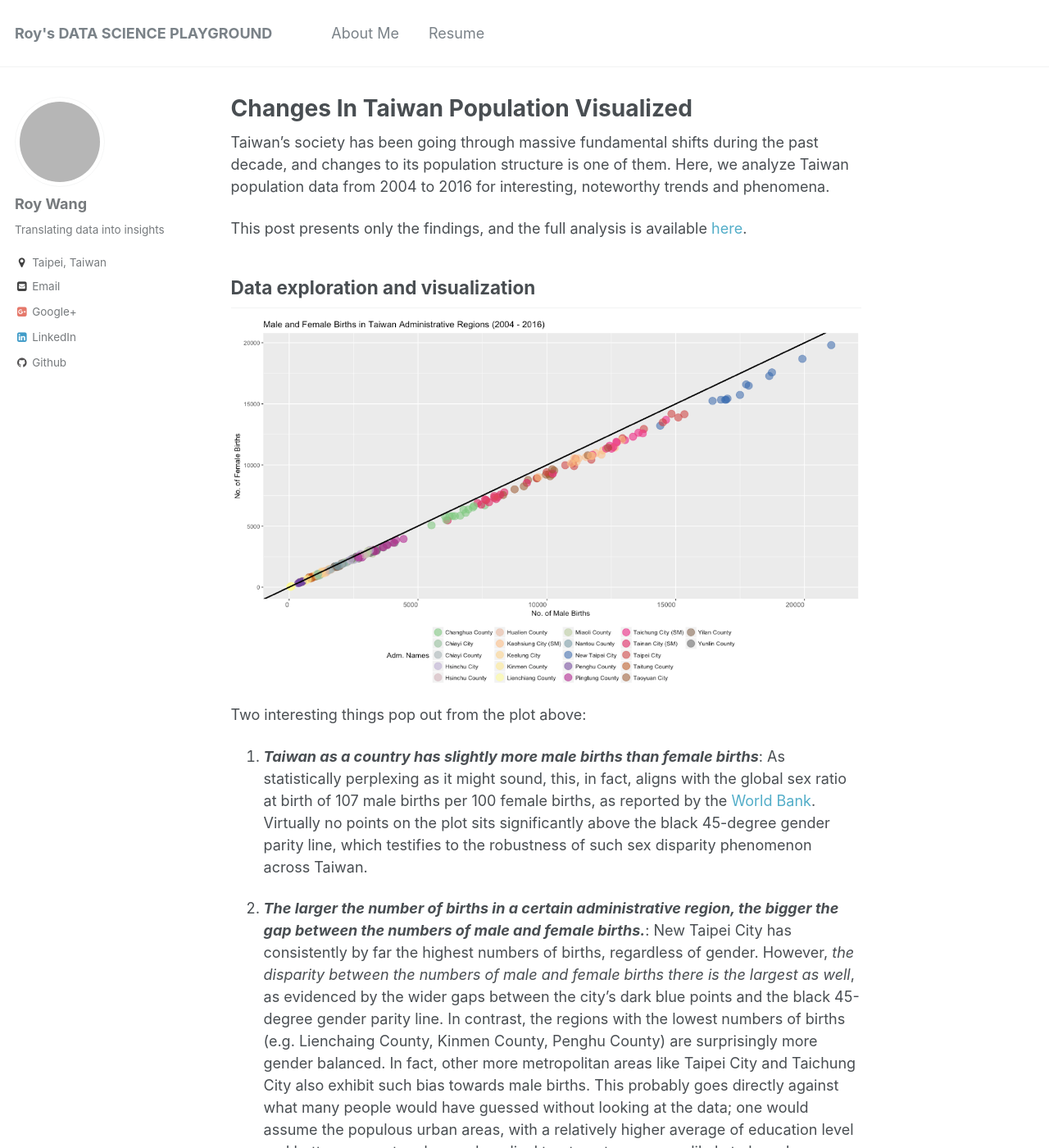
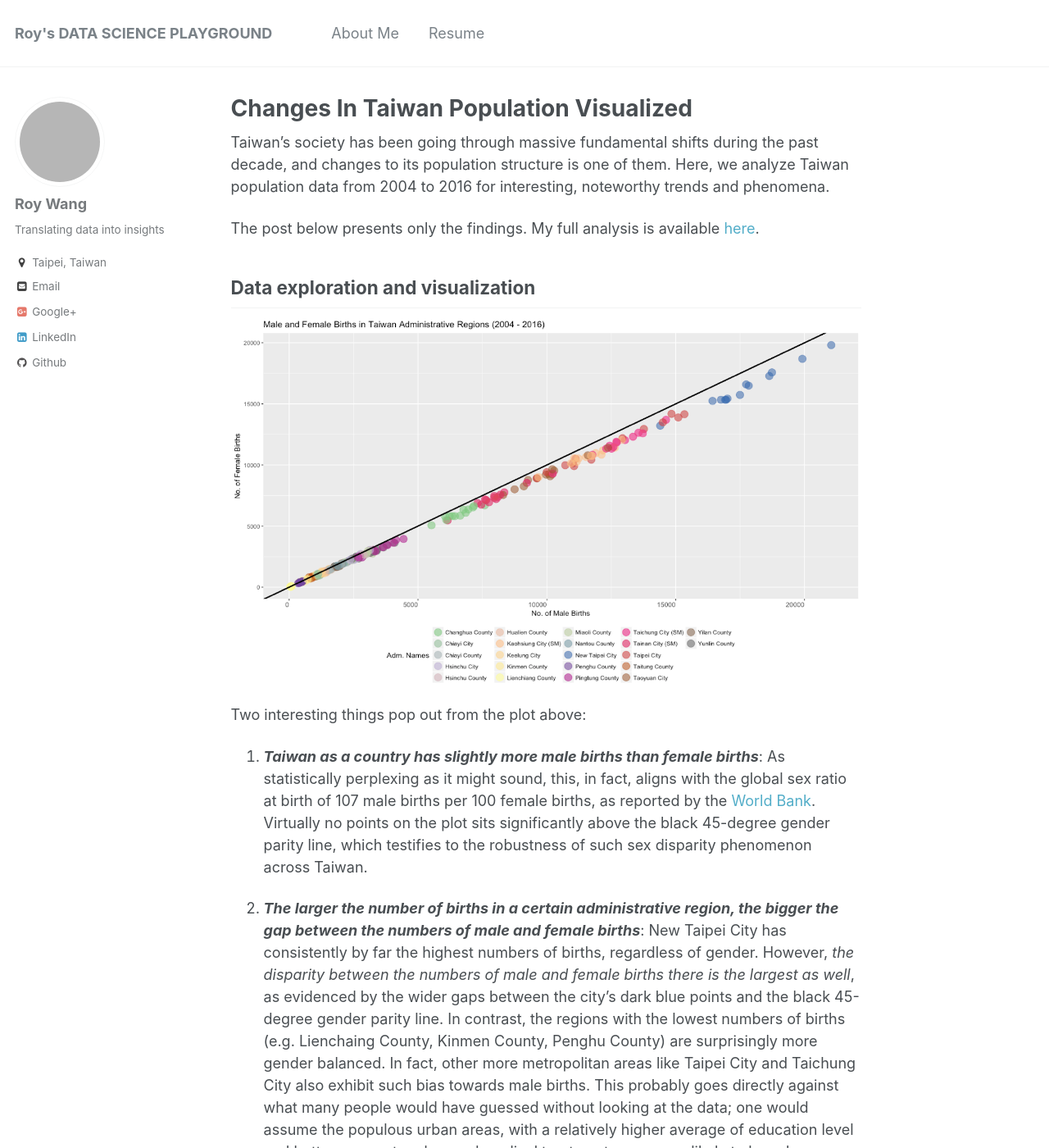
Before and after one commit to roywangtw/roywangtw.github.io, a Jekyll site: the page built from _posts/2017-11-19-Changes-in-Taiwan-Population-Visualized.md, in a window 1280 px wide and 1400 px high. Shown: the whole window at 82% size. Built offline with Jekyll 4.4.1, drawn with Linux system fonts in a browser that asks for light colours; grey boxes are pictures that could not be loaded.

Commit message:
Update 2017-11-19-Changes-in-Taiwan-Population-Visualized.md

```diff
--- a/_posts/2017-11-19-Changes-in-Taiwan-Population-Visualized.md
+++ b/_posts/2017-11-19-Changes-in-Taiwan-Population-Visualized.md
@@ -1,6 +1,6 @@
 Taiwan's society has been going through massive fundamental shifts during the past decade, and changes to its population structure is one of them. Here, we analyze Taiwan population data from 2004 to 2016 for interesting, noteworthy trends and phenomena.
 
-This post presents only the findings, and the full analysis is available [here](roywangtw.github.io/files/2017-11-19-Changes-in-Taiwan-Population-Visualized.Rmd).
+The post below presents only the findings. My full analysis is available [here](roywangtw.github.io/files/2017-11-19-Changes-in-Taiwan-Population-Visualized.Rmd).
 
 ## Data exploration and visualization
 
@@ -10,7 +10,7 @@ Two interesting things pop out from the plot above:
 
 1. ***Taiwan as a country has slightly more male births than female births***: As statistically perplexing as it might sound, this, in fact, aligns with the global sex ratio at birth of 107 male births per 100 female births, as reported by the [World Bank](https://data.worldbank.org/indicator/SP.POP.BRTH.MF?view=chart). Virtually no points on the plot sits significantly above the black 45-degree gender parity line, which testifies to the robustness of such sex disparity phenomenon across Taiwan.
 
-2. ***The larger the number of births in a certain administrative region, the bigger the gap between the numbers of male and female births.***: New Taipei City has consistently by far the highest numbers of births, regardless of gender. However, *the disparity between the numbers of male and female births there is the largest as well*, as evidenced by the wider gaps between the city's dark blue points and the black 45-degree gender parity line. In contrast, the regions with the lowest numbers of births (e.g. Lienchaing County, Kinmen County, Penghu County) are surprisingly more gender balanced. In fact, other more metropolitan areas like Taipei City and Taichung City also exhibit such bias towards male births. This probably goes directly against what many people would have guessed without looking at the data; one would assume the populous urban areas, with a relatively higher average of education level and better access to advanced medical treatments, are more likely to have less gender imbalance in child births, while the more rural places would show a stronger inclination towards male newborns. Instead, here we observe the opposite.
+2. ***The larger the number of births in a certain administrative region, the bigger the gap between the numbers of male and female births***: New Taipei City has consistently by far the highest numbers of births, regardless of gender. However, *the disparity between the numbers of male and female births there is the largest as well*, as evidenced by the wider gaps between the city's dark blue points and the black 45-degree gender parity line. In contrast, the regions with the lowest numbers of births (e.g. Lienchaing County, Kinmen County, Penghu County) are surprisingly more gender balanced. In fact, other more metropolitan areas like Taipei City and Taichung City also exhibit such bias towards male births. This probably goes directly against what many people would have guessed without looking at the data; one would assume the populous urban areas, with a relatively higher average of education level and better access to advanced medical treatments, are more likely to have less gender imbalance in child births, while the more rural places would show a stronger inclination towards male newborns. Instead, here we observe the opposite.
 
 ![center](http://roywangtw.github.io/images/2017-11-19-male-female-deaths.png)
 
```
